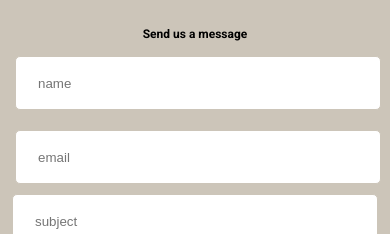
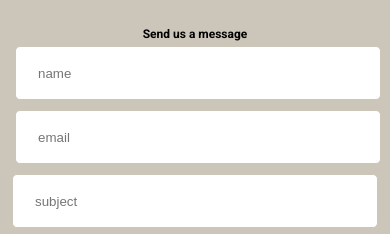
Before and after one commit to Aceshigh98/Ecommerce-Project, a Next.js app: page /contact in a window 390 px wide. Shown: the part 328-562 px from the top of the page. Built offline with nearby package versions, Linux system fonts and the light colour scheme; no server answers.

Commit message:
9/4/2024

```diff
--- a/src/app/(auth)/register/register.module.css
+++ b/src/app/(auth)/register/register.module.css
@@ -9,6 +9,7 @@
     width: 500px;
     background-color: var(--bgSoft);
     padding: 50px;
+    margin-top: 250px;
     display: flex;
     flex-direction: column;
     text-align: center;
--- a/src/app/contact/contact.module.css
+++ b/src/app/contact/contact.module.css
@@ -5,6 +5,7 @@
     flex-direction: column;
     align-items: center;
     margin-top: 250px;
+    margin-bottom: 75px;
     border-radius: 10px;
     width: fit-content;
     min-height: 80vh;
--- a/src/components/ContactForm/contactForm.module.css
+++ b/src/components/ContactForm/contactForm.module.css
@@ -25,6 +25,7 @@
     align-items: center;
     justify-content: center;
     width: 90%;
+    gap: 10px;
 }
 
 .form input {
@@ -36,16 +37,15 @@
 }
 
 .innerWrapper {
+    display: flex;
     width: 100%;
-    display: flex;
-    margin: 10px;
-    gap: 20px;
+    gap: 10px;
 }
 
 @media screen and (max-width: 768px) {
     .innerWrapper {
         flex-direction: column;
-        width: 100%;
+
     }
 
 }
@@ -53,7 +53,6 @@
 .form textarea {
     width: 100%;
     height: 400px;
-    margin: 10px;
     border: 1px solid var(--form);
     border-radius: 5px;
 }
--- a/src/components/ShopComponent/shop.module.css
+++ b/src/components/ShopComponent/shop.module.css
@@ -10,5 +10,6 @@
 @media screen and (max-width: 768px) {
   .container {
     flex-direction: column;
+    margin-top: 100px;
   }
 }
```
